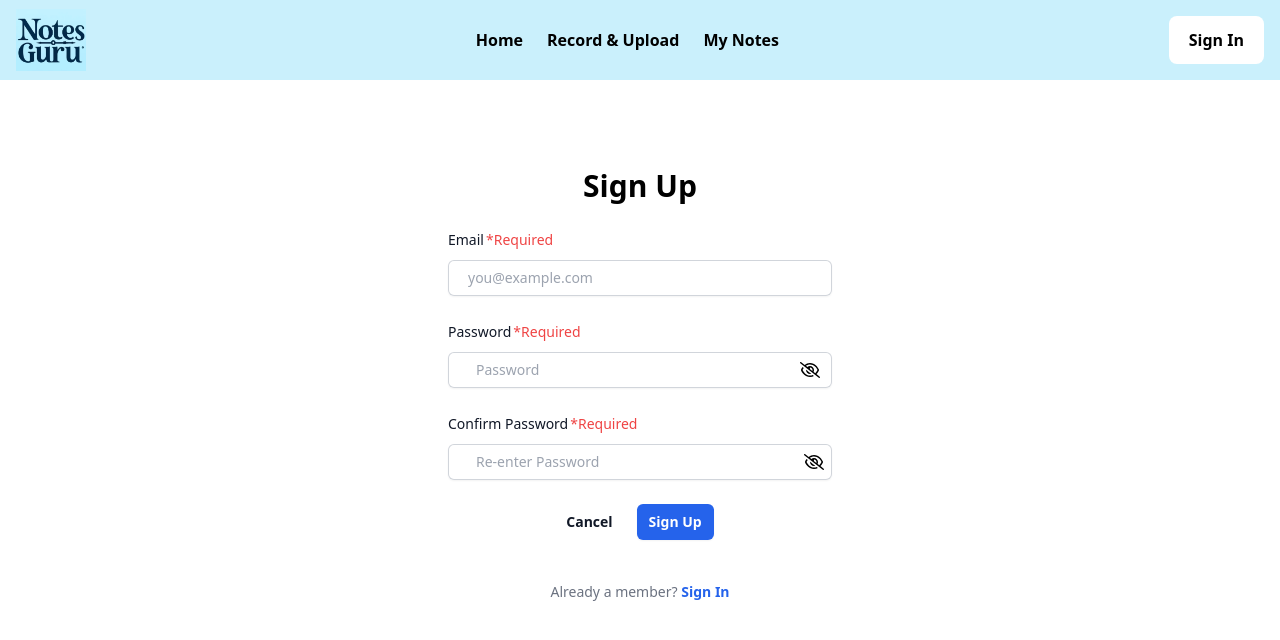
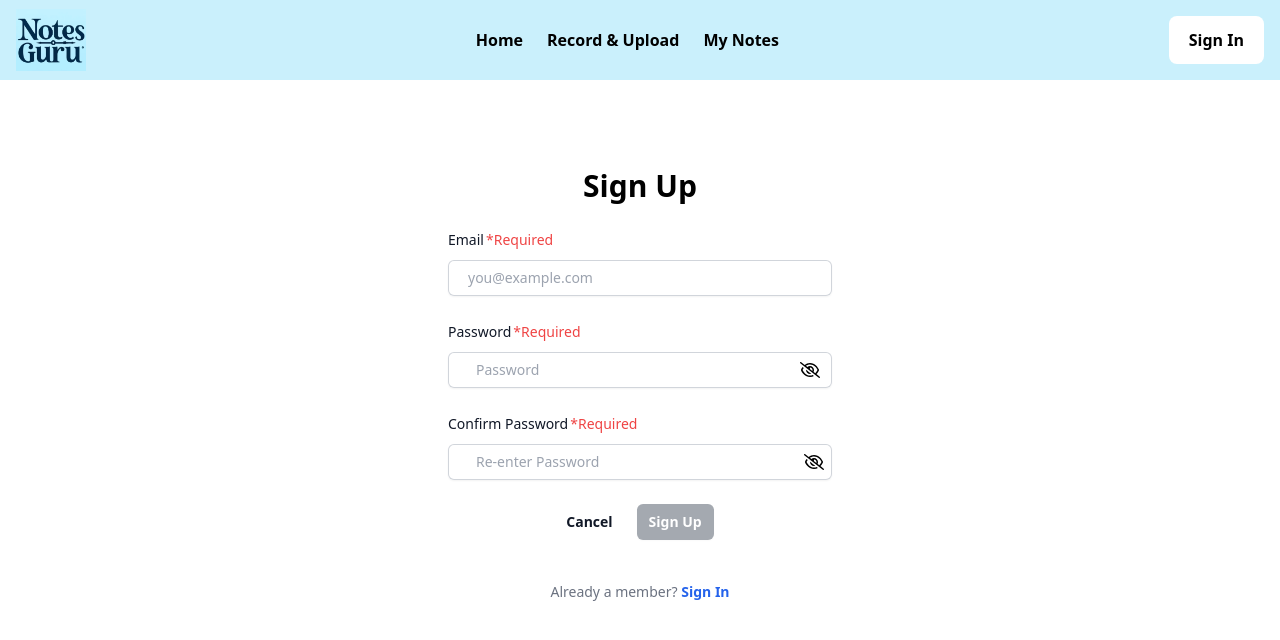
Before and after one commit to aaronshar/gpt-note-app, a Next.js app in the folder frontend/: page /signUp in a window 1280 px wide. Shown: the top 640 px of the page. Built offline with nearby package versions, Linux system fonts and the light colour scheme; no server answers.

Commit message:
signup button-disable sign up button when passwords do not match

```diff
--- a/frontend/pages/signUp.tsx
+++ b/frontend/pages/signUp.tsx
@@ -10,7 +10,7 @@
  (https://stackoverflow.com/questions/67960681/trying-to-put-a-tailwindcss-icon-into-input)
 */
 
-import React, { useRef, useState } from 'react'
+import React, { useRef, useState, useEffect } from 'react'
 import Link from "next/link"
 import { useAuth } from "../contexts/AuthContext"
 import { useRouter } from 'next/router'
@@ -21,6 +21,16 @@ function SignUp() {
   const [password, setPassword] = useState('')
   const [confirmPassword, setConfirmPassword] = useState('')
   const [showPassword, setShowPassword] = useState(false)
+  const [passwordsMatch, setPasswordsMatch] = useState(false);
+
+    const handleConfirmPasswordChange = (e) => {
+        setConfirmPassword(e.target.value);
+        if (e.target.value === password) {
+            setPasswordsMatch(true);
+        } else {
+            setPasswordsMatch(false);
+        }
+    };
 
   const onShowPassword = () => {
     setShowPassword(!showPassword)
@@ -28,10 +38,6 @@ function SignUp() {
 
   const onPassword = (e: any) => {
     setPassword(e.target.value)
-  }
-
-  const onConfirmPassword = (e: any) => {
-    setConfirmPassword(e.target.value)
   }
 
   const emailRef = useRef(null);
@@ -47,19 +53,18 @@ function SignUp() {
   }
 
   async function handleSubmit(e) {
-    e.preventDefault()
+    e.preventDefault();
     // TODO: Email and password validation
     try {
-      setError('')
-      setLoading(true)
-      await signUp(emailRef.current.value, passwordRef.current.value)
-      router.push("/myNotesPage")
+        setError("");
+        setLoading(true);
+        await signUp(emailRef.current.value, passwordRef.current.value);
+        router.push("/myNotesPage");
     } catch {
-      setError('Failed to create an account')
-      console.log("error")
+        setError("Failed to create an account");
+        console.log("error");
     }
-    setLoading(false)
-
+    setLoading(false);
   }
 
   return (
@@ -134,12 +139,16 @@ function SignUp() {
             className="block w-full rounded-md shadow-sm border-0 py-1.5 pl-7 pr-10 text-gray-900 ring-1 ring-inset ring-gray-300 placeholder:text-gray-400 focus:ring-2 focus:ring-inset focus:ring-blue-600 sm:text-sm sm:leading-6"
             placeholder="Re-enter Password"
             value={confirmPassword}
-            onChange={onConfirmPassword}
+            minLength={6}
+            onChange={handleConfirmPasswordChange}
+            ref={passwordConfirmRef}
             required
           />
 
           {/* Check if passwords match. Otherwise, display the text "Passwords do not match" */}
-          {(password != confirmPassword)? <p className="text-red-500 m-0.5">Passwords do not match</p>: ''}
+          {(password != confirmPassword)?
+          <p className="text-red-500 m-0.5">Passwords do not match</p>
+          : ''}
         </div>
       {/* Buttons */}
       <div className="mt-6 flex items-center justify-center gap-x-6">
@@ -154,7 +163,11 @@ function SignUp() {
         {/* Submit button */}
         <button
           type="submit"
-          className="rounded-md bg-blue-600 px-3 py-2 text-sm font-semibold text-white shadow-sm hover:bg-blue-500 focus-visible:outline focus-visible:outline-2 focus-visible:outline-offset-2 focus-visible:outline-blue-600"
+          className={`rounded-md px-3 py-2 text-sm font-semibold text-white shadow-sm focus-visible:outline focus-visible:outline-2 focus-visible:outline-offset-2 ${
+            passwordsMatch
+                ? "bg-blue-600 hover:bg-blue-700 focus-visible:outline-blue-600"
+                : "bg-gray-600 cursor-not-allowed opacity-50"
+          }`}
           disabled={loading} // button disabled why waiting to create user
         >
           Sign Up
```
